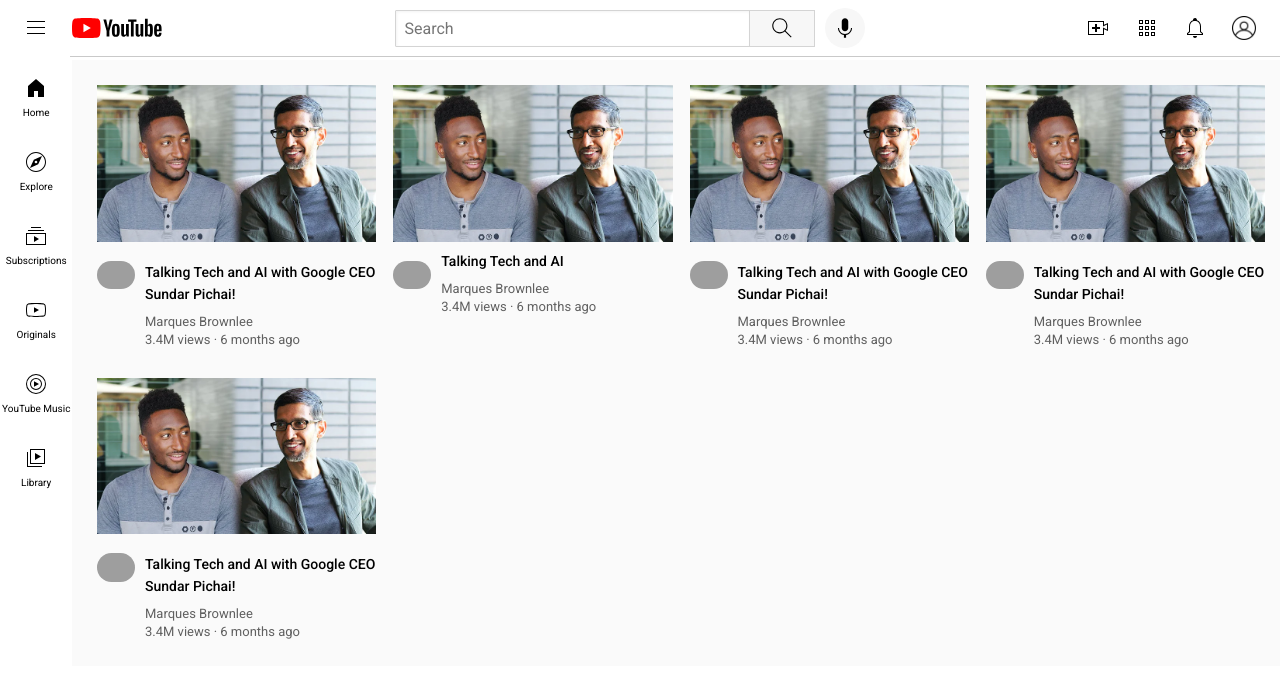
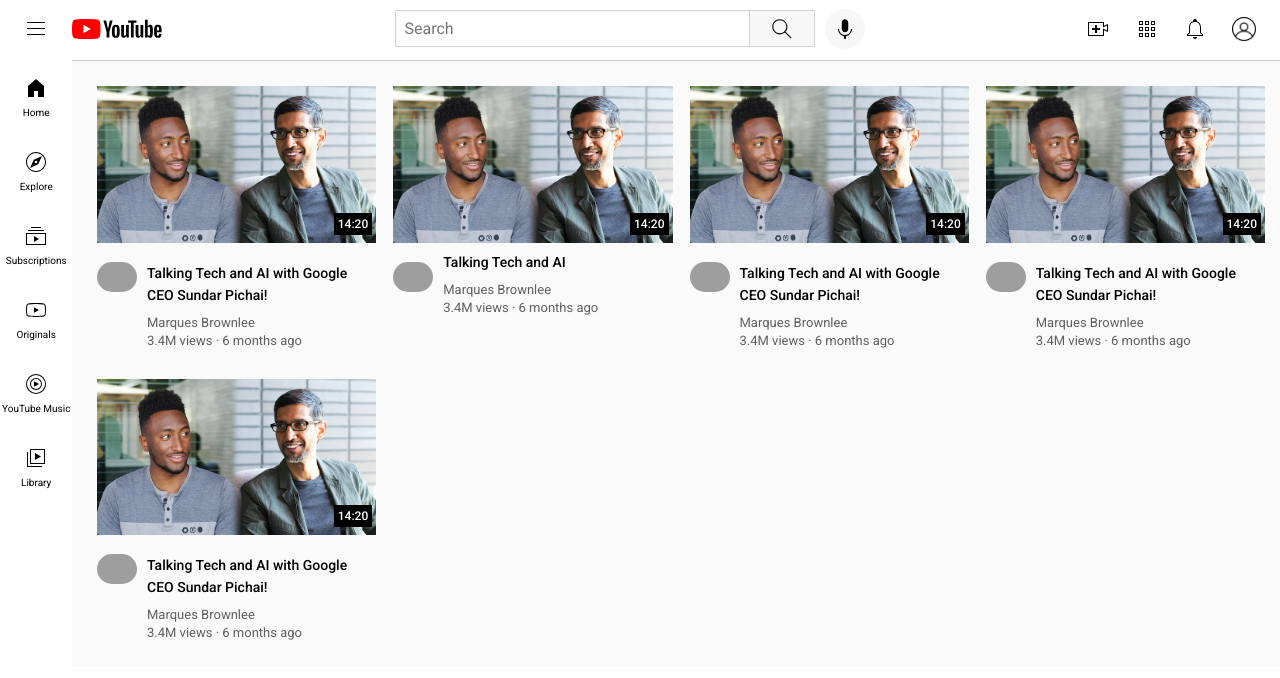
Before and after one commit to SouravSahoo08/Web-dev-practice-project, a plain HTML site: page youtube.html in a window 1280 px wide. Drawn offline with Linux system fonts and the light colour scheme; files that its build step writes are made by us from their sources; grey boxes are pictures that could not be loaded.

Commit message:
added timestamp

```diff
--- a/styles/header.css
+++ b/styles/header.css
@@ -4,13 +4,14 @@
     top: 0;
     left: 0;
     right: 0;
-    height: 56px;
+    height: 57px;
     display: flex;
     flex-direction: row;
     justify-content: space-between;
     align-items: center;
-    border-bottom: 1px solid rgb(201, 201, 201);
     background-color: white;
+
+    z-index: 100;
 }
 
 .left-flex {
@@ -87,33 +88,3 @@
     align-items: center;
     margin-inline: 24px;
 }
-
-.side-nav-bar{
-    position: fixed;
-    top: 56px;
-    left: 0;
-    bottom: 0;
-    padding-top: 7px;
-    padding-left: 2px;
-    background-color: white;
-}
-
-.icon{
-    height: 74px;
-
-    display: flex;
-    flex-direction: column;
-
-    justify-content: center;
-    align-items: center;
-
-    font-size: 10px;
-    font-weight: 400px;
-    line-height: 25px;
-
-
-}
-
-.icon-img{
-    width: 24px;
-}
--- /dev/null
+++ b/styles/sidebar.css
@@ -0,0 +1,31 @@
+.side-nav-bar{
+    position: fixed;
+    top: 56px;
+    left: 0;
+    bottom: 0;
+    padding-top: 7px;
+    padding-left: 2px;
+    background-color: white;
+}
+
+.icon{
+    height: 74px;
+
+    display: flex;
+    flex-direction: column;
+
+    justify-content: center;
+    align-items: center;
+
+    font-size: 10px;
+    font-weight: 400px;
+    line-height: 25px;
+}
+
+.icon:hover{
+    background-color: rgb(236, 235, 235);
+}
+
+.icon-img{
+    width: 24px;
+}
--- a/styles/video.css
+++ b/styles/video.css
@@ -6,6 +6,7 @@
     margin-left: 72px;
     margin-top: 0;
     padding: 20px;
+    border-top: 1px solid rgb(201, 201, 201);
     background-color: rgb(250, 250, 250);
 }
 
@@ -14,13 +15,29 @@
     padding: 5px;
 }
 
+.thumbnail {
+    position: relative;
+}
+
 .vid-thumbnail {
     width: 100%;
 }
 
+.time-stamp {
+    position: absolute;
+    bottom: 12px;
+    right: 4px;
+
+    background-color: black;
+    color: white;
+    font-size: 12px;
+    font-weight: 500;
+    padding: 4px;
+}
+
 .info-grid {
     display: grid;
-    grid-template-columns: 38px 1fr;
+    grid-template-columns: 40px 1fr;
     gap: 10px;
 }
 
--- a/youtube.html
+++ b/youtube.html
@@ -13,6 +13,7 @@
     <link rel="stylesheet" href="styles/general.css">
     <link rel="stylesheet" href="styles/header.css">
     <link rel="stylesheet" href="styles/video.css">
+    <link rel="stylesheet" href="styles/sidebar.css">
 
 </head>
 
@@ -76,7 +77,12 @@
 
     <div class="video-list-grid">
         <div class="card">
-            <img class="vid-thumbnail" src="thumbnails/thumbnail-1.webp" alt="">
+            <div class="thumbnail">
+                <img class="vid-thumbnail" src="thumbnails/thumbnail-1.webp" alt="">
+                <div class="time-stamp">
+                    14:20
+                </div>
+            </div>
             <div class="info-grid">
                 <img class="author-profile"
                     src="https://supersimple.dev/public/img/exercises/youtube/channel-profile-pics/channel-1.jpeg">
@@ -89,7 +95,12 @@
             </div>
         </div>
         <div class="card">
-            <img class="vid-thumbnail" src="thumbnails/thumbnail-1.webp" alt="">
+            <div class="thumbnail">
+                <img class="vid-thumbnail" src="thumbnails/thumbnail-1.webp" alt="">
+                <div class="time-stamp">
+                    14:20
+                </div>
+            </div>
             <div class="info-grid">
                 <img class="author-profile"
                     src="https://supersimple.dev/public/img/exercises/youtube/channel-profile-pics/channel-1.jpeg">
@@ -102,7 +113,12 @@
             </div>
         </div>
         <div class="card">
-            <img class="vid-thumbnail" src="thumbnails/thumbnail-1.webp" alt="">
+            <div class="thumbnail">
+                <img class="vid-thumbnail" src="thumbnails/thumbnail-1.webp" alt="">
+                <div class="time-stamp">
+                    14:20
+                </div>
+            </div>
             <div class="info-grid">
                 <img class="author-profile"
                     src="https://supersimple.dev/public/img/exercises/youtube/channel-profile-pics/channel-1.jpeg">
@@ -115,7 +131,12 @@
             </div>
         </div>
         <div class="card">
-            <img class="vid-thumbnail" src="thumbnails/thumbnail-1.webp" alt="">
+            <div class="thumbnail">
+                <img class="vid-thumbnail" src="thumbnails/thumbnail-1.webp" alt="">
+                <div class="time-stamp">
+                    14:20
+                </div>
+            </div>
             <div class="info-grid">
                 <img class="author-profile"
                     src="https://supersimple.dev/public/img/exercises/youtube/channel-profile-pics/channel-1.jpeg">
@@ -128,7 +149,12 @@
             </div>
         </div>
         <div class="card">
-            <img class="vid-thumbnail" src="thumbnails/thumbnail-1.webp" alt="">
+            <div class="thumbnail">
+                <img class="vid-thumbnail" src="thumbnails/thumbnail-1.webp" alt="">
+                <div class="time-stamp">
+                    14:20
+                </div>
+            </div>
             <div class="info-grid">
                 <img class="author-profile"
                     src="https://supersimple.dev/public/img/exercises/youtube/channel-profile-pics/channel-1.jpeg">
```
